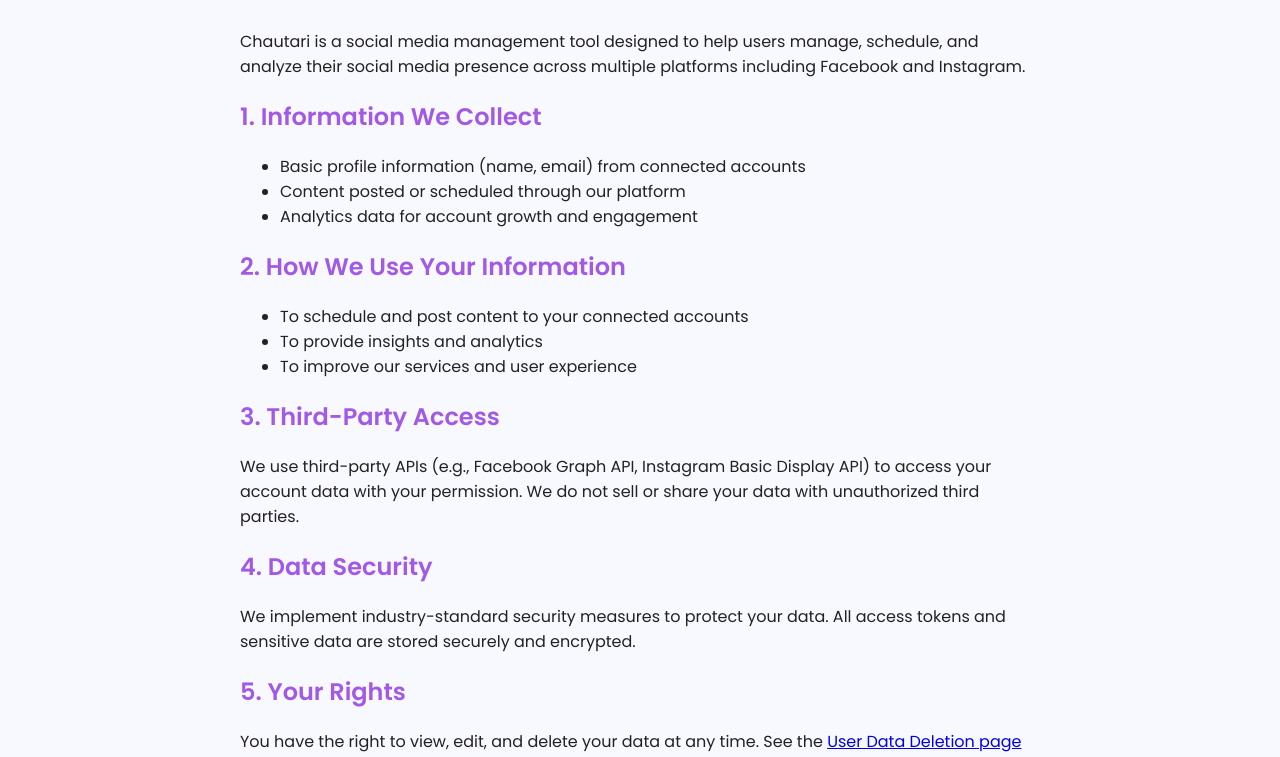
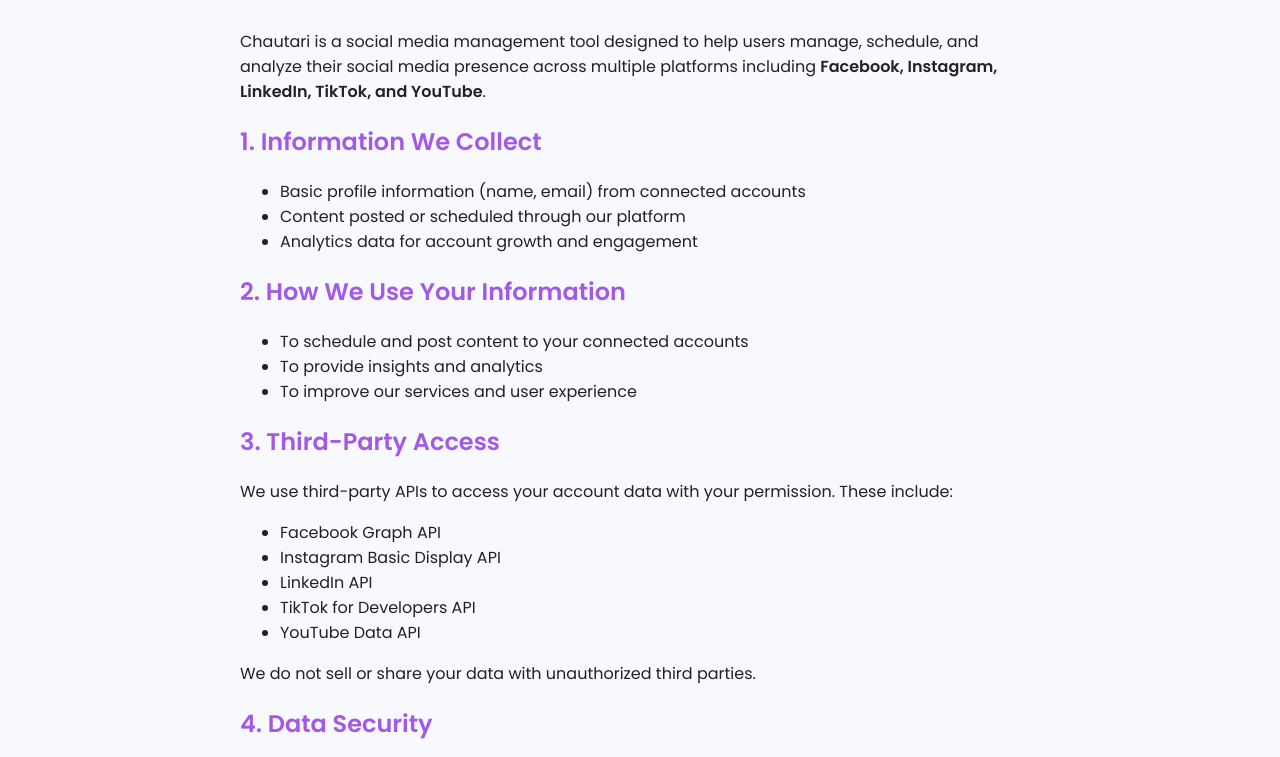
Before and after one commit to AnishKUMAL970/chautari.github.io, a plain HTML site: page privacy.html in a window 1280 px wide. Shown: the part 193-950 px from the top of the page. Drawn offline with Linux system fonts and the light colour scheme.

Commit message:
Update privacy.html

```diff
--- a/privacy.html
+++ b/privacy.html
@@ -19,37 +19,53 @@
       <a href="data-deletion.html">Data Deletion</a>
     </div>
   </nav>
+
   <header>
     <h1>Privacy Policy for Chautari</h1>
     <p>Effective Date: July 28, 2025</p>
   </header>
+
   <div class="container">
     <p>Chautari is a social media management tool designed to help users manage, schedule, and analyze their social
-      media presence across multiple platforms including Facebook and Instagram.</p>
+      media presence across multiple platforms including <strong>Facebook, Instagram, LinkedIn, TikTok, and YouTube</strong>.</p>
+
     <h2>1. Information We Collect</h2>
     <ul>
       <li>Basic profile information (name, email) from connected accounts</li>
       <li>Content posted or scheduled through our platform</li>
       <li>Analytics data for account growth and engagement</li>
     </ul>
+
     <h2>2. How We Use Your Information</h2>
     <ul>
       <li>To schedule and post content to your connected accounts</li>
       <li>To provide insights and analytics</li>
       <li>To improve our services and user experience</li>
     </ul>
+
     <h2>3. Third-Party Access</h2>
-    <p>We use third-party APIs (e.g., Facebook Graph API, Instagram Basic Display API) to access your account data with
-      your permission. We do not sell or share your data with unauthorized third parties.</p>
+    <p>We use third-party APIs to access your account data with your permission. These include:</p>
+    <ul>
+      <li>Facebook Graph API</li>
+      <li>Instagram Basic Display API</li>
+      <li>LinkedIn API</li>
+      <li>TikTok for Developers API</li>
+      <li>YouTube Data API</li>
+    </ul>
+    <p>We do not sell or share your data with unauthorized third parties.</p>
+
     <h2>4. Data Security</h2>
     <p>We implement industry-standard security measures to protect your data. All access tokens and sensitive data are
       stored securely and encrypted.</p>
+
     <h2>5. Your Rights</h2>
     <p>You have the right to view, edit, and delete your data at any time. See the <a
         href="https://chautari.github.io/data-deletion.html">User Data Deletion page</a> for more information.</p>
+
     <h2>6. Contact</h2>
     <p>If you have any questions about this policy, contact us at <strong>support@chautariapp.com</strong>.</p>
   </div>
+
   <footer>
     <p>© 2025 Chautari | <a href="privacy.html">Privacy Policy</a> | <a href="data-deletion.html">Data Deletion</a></p>
   </footer>
```
Lines whose indentation alone changed are shown as unchanged.
